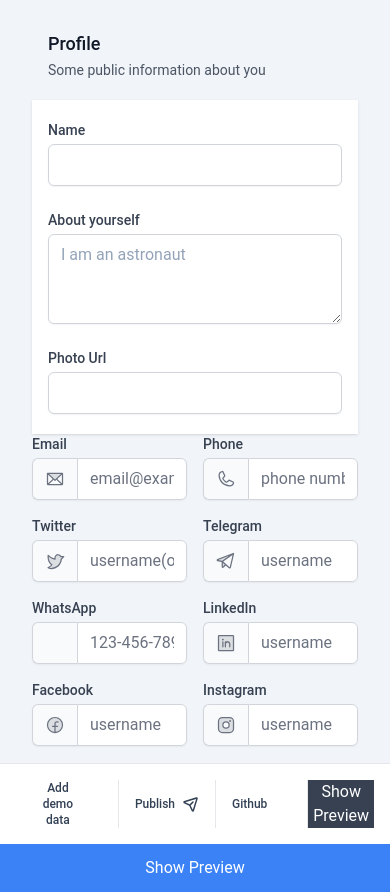
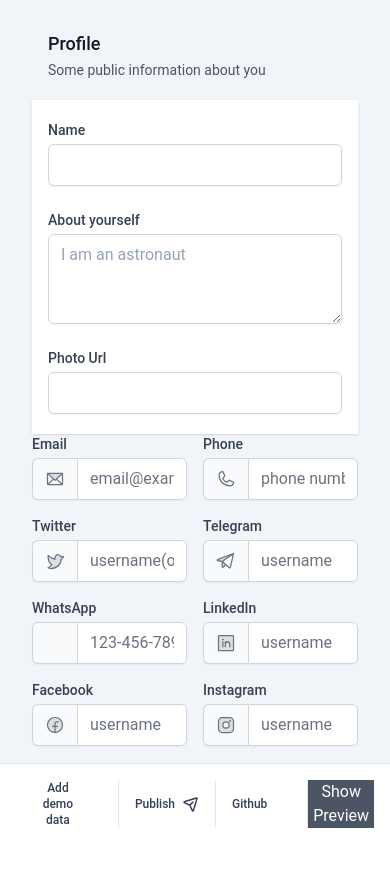
Before and after one commit to pratiksardar/xqr, a Nuxt app: page / in a window 390 px wide. After the commit the page ends 844 px from the top, so only its background shows below. Built offline with nearby package versions, Linux system fonts and the light colour scheme; some icons are missing.

Commit message:
last try :(

```diff
--- a/pages/index.vue
+++ b/pages/index.vue
@@ -1,6 +1,6 @@
 <template>
   <div class="h-screen flex flex-col md:grid md:grid-cols-3 md:divide-x">
-    <div class="flex-1 md:col-span-2 h-screen flex flex-col bg-slate-100">
+    <div :class="{'flex-1': !showPreview, 'md:col-span-2': showPreview, 'h-screen': true, 'flex': true, 'flex-col': true, 'bg-slate-100': true}">
       <div class="flex-1 overflow-y-auto p-8">
         <app-form-profile
           v-model:name="data.n"
@@ -26,15 +26,8 @@
         <app-form-links v-model="data.ls" />
       </div>
     </div>
-    <div class="md:col-span-1 h-screen flex flex-col bg-white">
-      <button
-        @click="togglePreview"
-        class="md:hidden h-12 flex items-center justify-center bg-blue-500 text-white"
-      >
-        <span v-if="showPreview">Hide Preview</span>
-        <span v-else>Show Preview</span>
-      </button>
-      <div v-if="showPreview" class="flex-1 overflow-y-auto">
+    <div v-if="showPreview" class="md:col-span-1 h-screen flex flex-col bg-white">
+      <div class="flex-1 overflow-y-auto">
         <app-form-preview :data="data" />
       </div>
     </div>
@@ -63,7 +56,7 @@
       </a>
       <button
         @click="togglePreview"
-        class="h-12 flex items-center justify-center bg-gray-700 text-white"
+        class="h-12 flex items-center justify-center bg-gray-600 text-white"
       >
         <span v-if="showPreview">Hide Preview</span>
         <span v-else>Show Preview</span>
```
